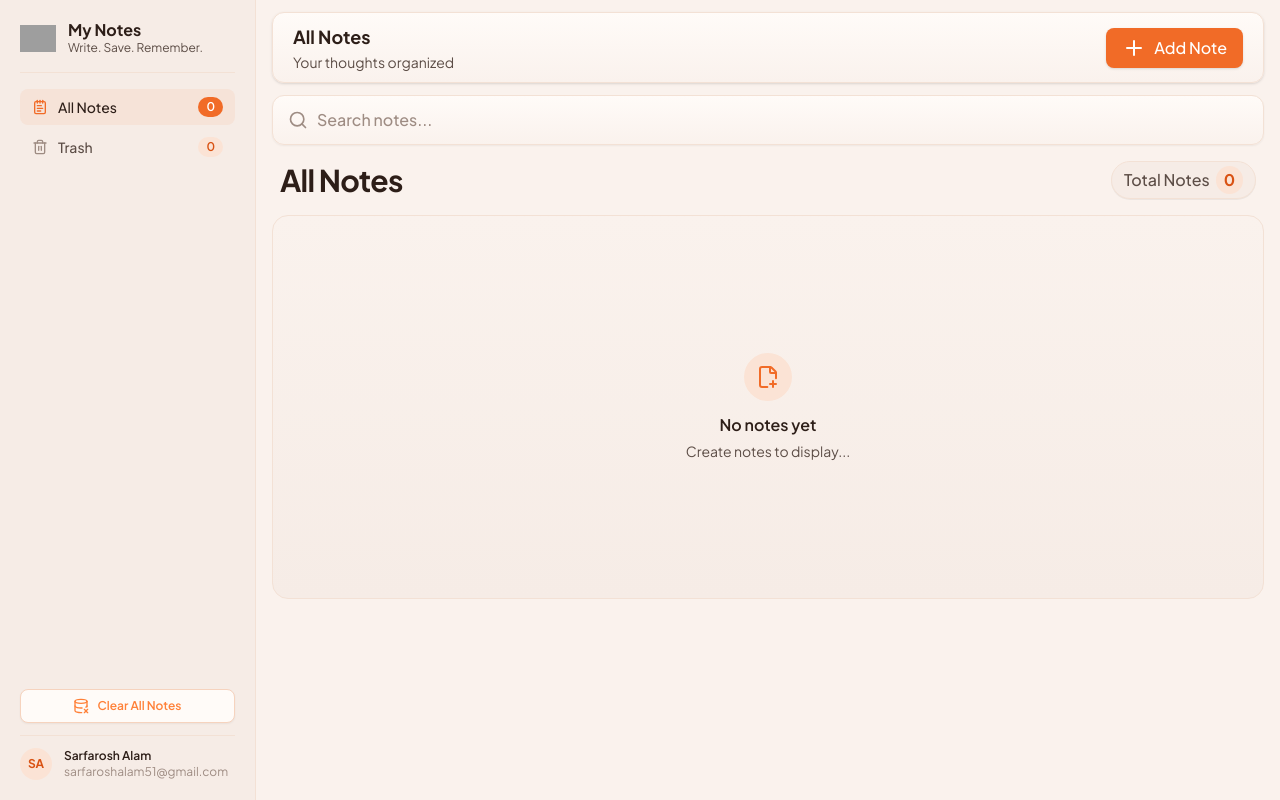
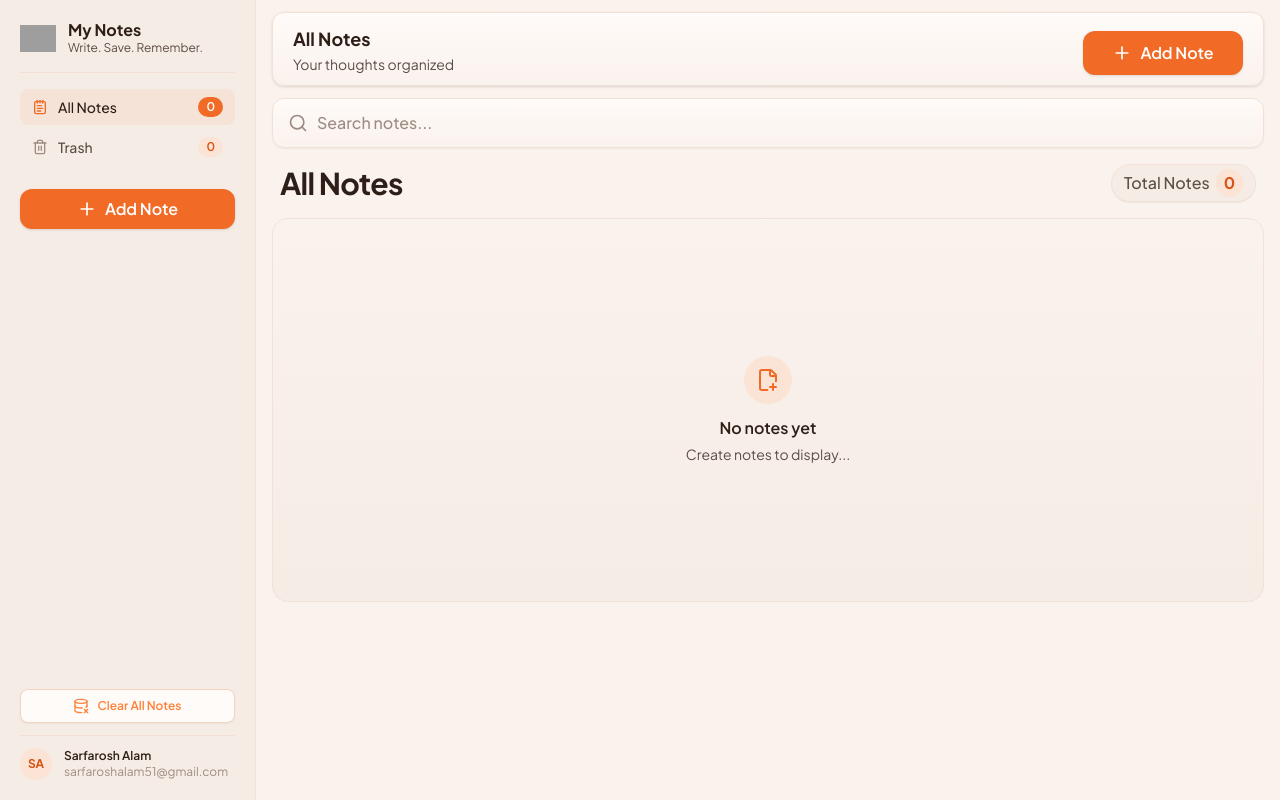
Before and after one commit to Sarfarosh-0/Web_Development, a React (Vite) app in the folder REACT_JS/03_React_App/: page / in a window 1280 px wide. Built offline with nearby package versions, Linux system fonts and the light colour scheme; grey boxes are pictures that could not be loaded.

Commit message:
Added New Button

```diff
--- a/REACT_JS/03_React_App/src/App.tsx
+++ b/REACT_JS/03_React_App/src/App.tsx
@@ -129,6 +129,7 @@ function App() {
                     setActiveTab(tab);
                     setIsSidebarOpen(false);
                 }}
+                openModal={openModal}
                 clearAllData={() => setIsConfirmOpen(true)}
                 isSidebarOpen={isSidebarOpen}
                 onClose={() => setIsSidebarOpen(false)}
--- a/REACT_JS/03_React_App/src/Components/Header.tsx
+++ b/REACT_JS/03_React_App/src/Components/Header.tsx
@@ -25,11 +25,12 @@ function Header({ openModal, onOpenSidebar }: HeaderProps) {
 
             <button
                 id="addNoteBtn"
+                type="button"
                 onClick={openModal}
-                className="bg-[#F16B27] hover:bg-[#D95213] active:scale-95 transition-all duration-150 rounded-lg px-4 py-2 font-medium text-white flex items-center gap-2 shadow-sm"
+                className="w-40 mt-2 bg-[#F16B27] hover:bg-[#E05915] active:scale-[0.98] text-white font-semibold py-2.5 px-4 rounded-xl shadow-sm hover:shadow transition-all duration-200 flex items-center justify-center gap-2 group cursor-pointer"
             >
-                <Plus />
-                <span className="hidden sm:inline">Add Note</span>
+                <Plus className="w-5 h-5 transition-transform duration-200 group-hover:rotate-90" />
+                <span>Add Note</span>
             </button>
         </header>
     );
--- a/REACT_JS/03_React_App/src/Components/Sidebar.tsx
+++ b/REACT_JS/03_React_App/src/Components/Sidebar.tsx
@@ -1,4 +1,4 @@
-import { NotepadText, DatabaseX, Trash2, X } from "lucide-react";
+import { NotepadText, DatabaseX, Trash2, X, Plus } from "lucide-react";
 
 export type TabType = "all-notes" | "trash";
 
@@ -10,9 +10,10 @@ interface SidebarProps {
     clearAllData?: () => void;
     isSidebarOpen: boolean;
     onClose: () => void;
+    openModal: () => void;
 }
 
-function Sidebar({ allnotes, deletedNotesCount, activeTab, setActiveTab, clearAllData, isSidebarOpen, onClose }: SidebarProps) {
+function Sidebar({ allnotes, deletedNotesCount, activeTab, setActiveTab, clearAllData, isSidebarOpen, onClose, openModal }: SidebarProps) {
     const NAV_ITEMS: { id: TabType; label: string; icon: typeof NotepadText; count: number }[] = [
         { id: "all-notes", label: "All Notes", icon: NotepadText, count: allnotes },
         { id: "trash", label: "Trash", icon: Trash2, count: deletedNotesCount },
@@ -86,6 +87,16 @@ function Sidebar({ allnotes, deletedNotesCount, activeTab, setActiveTab, clearAl
                         );
                     })}
                 </nav>
+
+                <button
+                    id="addNoteBtn"
+                    type="button"
+                    onClick={openModal}
+                    className="w-full mt-2 bg-[#F16B27] hover:bg-[#E05915] active:scale-[0.98] text-white font-semibold py-2 px-4 rounded-xl shadow-sm hover:shadow transition-all duration-200 flex items-center justify-center gap-2 group cursor-pointer"
+                >
+                    <Plus className="w-5 h-5 transition-transform duration-200 group-hover:rotate-90" />
+                    <span>Add Note</span>
+                </button>
             </div>
 
             <div className="flex flex-col gap-3">
```
